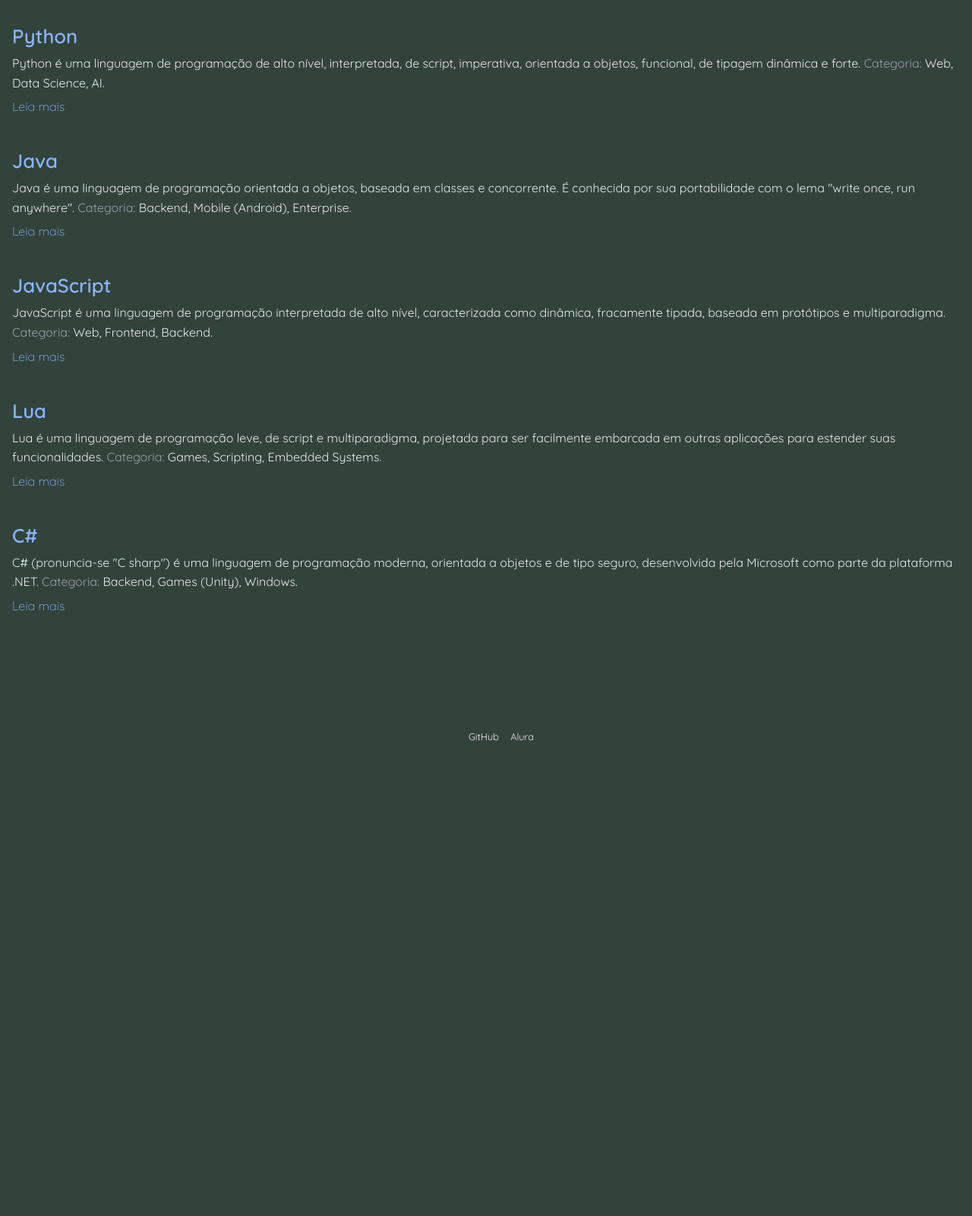
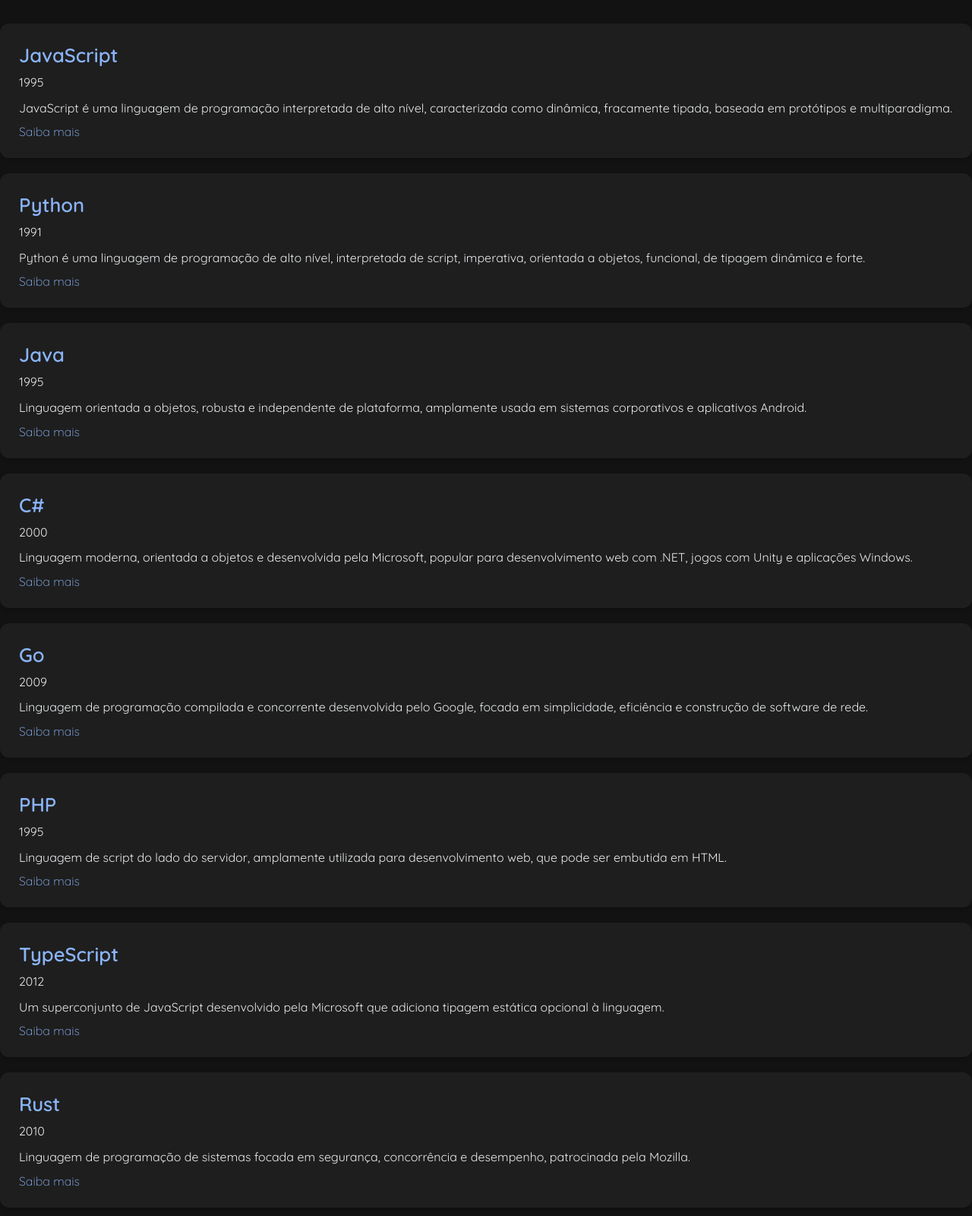
Before and after one commit to Rayloxy/site-buscaLinguagens, a plain HTML site: page index.html in a window 1280 px wide. Shown: the part 120-1720 px from the top of the page at 76% size. Before the commit the page ends 1125 px from the top, so only its background shows below. Drawn offline with Linux system fonts and the light colour scheme.

Commit message:
Aula 02 - Projeto

```diff
--- a/index.html
+++ b/index.html
@@ -1,9 +1,9 @@
 <!DOCTYPE html>
-<html lang="en">
+<html lang="pt-br">
 <head>
     <meta charset="UTF-8">
     <meta name="viewport" content="width=device-width, initial-scale=1.0">
-    <title>Base de programação</title>
+    <title>Base de Conhecimento de Programação</title>
     <link rel="stylesheet" href="style.css">
 </head>
 <body>
@@ -11,57 +11,65 @@
         <h1>Busca de linguagens de programação</h1>
         <div>
             <input type="text" id="campo-busca" placeholder="Digite uma linguagem de programação">
-            <button id="botao-busca">Buscar</button>
+            <button id="botao-busca" onclick="iniciarBusca()">Buscar</button>
         </div>
     </header>
 
     <main>
-        <section>
-            <!-- Exemplo de como um artigo será exibido -->
-            <article>
-                                <h2>Python</h2>
-                <p>
-                    Python é uma linguagem de programação de alto nível, interpretada, de script, imperativa, orientada a objetos, funcional, de tipagem dinâmica e forte.
-                    <strong>Categoria:</strong> Web, Data Science, AI.
-                </p>
-                <a href="https://docs.python.org/3/">Leia mais</a>
+        <section class="card-contrainer">
+             <article class="card">
+                <h2>JavaScript</h2>
+                <p>1995</p>
+                <p>JavaScript é uma linguagem de programação interpretada de alto nível, caracterizada como dinâmica, fracamente tipada, baseada em protótipos e multiparadigma.</p>
+                <a href="https://developer.mozilla.org/pt-BR/docs/Web/JavaScript" target="_blank">Saiba mais</a>
             </article>
-            <article>
-                                <h2>Java</h2>
-                <p>
-                    Java é uma linguagem de programação orientada a objetos, baseada em classes e concorrente. É conhecida por sua portabilidade com o lema "write once, run anywhere".
-                    <strong>Categoria:</strong> Backend, Mobile (Android), Enterprise.
-                </p>
-                <a href="https://docs.oracle.com/en/java/">Leia mais</a>
+            <article class="card">
+                <h2>Python</h2>
+                <p>1991</p>
+                <p>Python é uma linguagem de programação de alto nível, interpretada de script, imperativa, orientada a objetos, funcional, de tipagem dinâmica e forte.</p>
+                <a href="https://docs.python.org/3/" target="_blank">Saiba mais</a>
             </article>
-            <article>
-                <h2>JavaScript</h2>
-                <p>
-                    JavaScript é uma linguagem de programação interpretada de alto nível, caracterizada como dinâmica, fracamente tipada, baseada em protótipos e multiparadigma.
-                    <strong>Categoria:</strong> Web, Frontend, Backend.
-                </p>
-                <a href="https://developer.mozilla.org/en-US/docs/Web/JavaScript">Leia mais</a>
+            <article class="card">
+                <h2>Java</h2>
+                <p>1995</p>
+                <p>Linguagem orientada a objetos, robusta e independente de plataforma, amplamente usada em sistemas corporativos e aplicativos Android.</p>
+                <a href="https://docs.oracle.com/en/java/" target="_blank">Saiba mais</a>
             </article>
-            <article>
-               <h2>Lua</h2>
-                <p>
-                    Lua é uma linguagem de programação leve, de script e multiparadigma, projetada para ser facilmente embarcada em outras aplicações para estender suas funcionalidades.
-                    <strong>Categoria:</strong> Games, Scripting, Embedded Systems.
-                </p>
-                <a href="https://www.lua.org/docs.html">Leia mais</a>
+            <article class="card">
+                <h2>C#</h2>
+                <p>2000</p>
+                <p>Linguagem moderna, orientada a objetos e desenvolvida pela Microsoft, popular para desenvolvimento web com .NET, jogos com Unity e aplicações Windows.</p>
+                <a href="https://learn.microsoft.com/pt-br/dotnet/csharp/" target="_blank">Saiba mais</a>
             </article>
-            <article>
-                <h2>C#</h2>
-                <p>
-                    C# (pronuncia-se "C sharp") é uma linguagem de programação moderna, orientada a objetos e de tipo seguro, desenvolvida pela Microsoft como parte da plataforma .NET.
-                    <strong>Categoria:</strong> Backend, Games (Unity), Windows.
-                </p>
-                <a href="https://learn.microsoft.com/pt-br/dotnet/csharp/tour-of-csharp/">Leia mais</a>
+            <article class="card">
+                <h2>Go</h2>
+                <p>2009</p>
+                <p>Linguagem de programação compilada e concorrente desenvolvida pelo Google, focada em simplicidade, eficiência e construção de software de rede.</p>
+                <a href="https://go.dev/doc/" target="_blank">Saiba mais</a>
+            </article>
+            <article class="card">
+                <h2>PHP</h2>
+                <p>1995</p>
+                <p>Linguagem de script do lado do servidor, amplamente utilizada para desenvolvimento web, que pode ser embutida em HTML.</p>
+                <a href="https://www.php.net/manual/pt_BR/" target="_blank">Saiba mais</a>
+            </article>
+            <article class="card">
+                <h2>TypeScript</h2>
+                <p>2012</p>
+                <p>Um superconjunto de JavaScript desenvolvido pela Microsoft que adiciona tipagem estática opcional à linguagem.</p>
+                <a href="https://www.typescriptlang.org/docs/" target="_blank">Saiba mais</a>
+            </article>
+            <article class="card">
+                <h2>Rust</h2>
+                <p>2010</p>
+                <p>Linguagem de programação de sistemas focada em segurança, concorrência e desempenho, patrocinada pela Mozilla.</p>
+                <a href="https://doc.rust-lang.org/book/" target="_blank">Saiba mais</a>
             </article>
         </section>
     </main>
 
     <footer class="footer">
+
         <ul class="footer-links">
             <li>
                 <a href="https://github.com/Rayloxy">GitHub</a>
@@ -71,37 +79,34 @@
             </li>
         </ul>
     </footer>
+    <script src="script.js"></script>
     <script>
-        /**
-         * Função para filtrar os artigos com base no termo de busca.
-         */
-        function iniciarBusca() {
-            // 1. Pega o valor digitado no campo de busca e converte para minúsculas.
-            const termoBusca = document.getElementById('campo-busca').value.toLowerCase();
+        // Espera o documento HTML ser completamente carregado para executar o script.
+        document.addEventListener('DOMContentLoaded', () => {
 
-            // 2. Seleciona todos os elementos <article> da página.
-            const artigos = document.querySelectorAll('article');
+            // 1. Pega os elementos do HTML com os quais vamos interagir.
+            const campoBusca = document.getElementById('campo-busca');
+            const botaoBusca = document.getElementById('botao-busca');
+            const cards = document.querySelectorAll('.card'); // Pega todos os cards de linguagens.
 
-            // 3. Itera sobre cada artigo para verificar se ele corresponde à busca.
-            artigos.forEach(artigo => {
-                // Pega o texto do título (h2) do artigo e converte para minúsculas.
-                const titulo = artigo.querySelector('h2').textContent.toLowerCase();
+            /**
+             * 2. Função que filtra os cards visíveis com base no termo de busca.
+             */
+            function filtrarCards() {
+                // Pega o valor digitado no campo de busca e converte para minúsculas.
+                const termoBusca = campoBusca.value.toLowerCase();
 
-                // 4. Verifica se o título do artigo inclui o termo buscado.
-                if (titulo.includes(termoBusca)) {
-                    // Se corresponder, o artigo é exibido.
-                    artigo.style.display = 'block';
-                } else {
-                    // Se não corresponder, o artigo é ocultado.
-                    artigo.style.display = 'none';
-                }
-            });
-        }
+                // 3. Itera sobre cada card para decidir se ele deve ser mostrado ou escondido.
+                cards.forEach(card => {
+                    const tituloCard = card.querySelector('h2').textContent.toLowerCase();
 
-        // Adiciona um "ouvinte de eventos" para acionar a busca a cada tecla digitada.
-        document.getElementById('campo-busca').addEventListener('keyup', iniciarBusca);
-        // O botão de busca também pode acionar a função.
-        document.getElementById('botao-busca').addEventListener('click', iniciarBusca);
+                    card.style.display = tituloCard.includes(termoBusca) ? 'block' : 'none';
+                });
+            }
+
+            // 4. Adiciona o "ouvinte de evento" para o clique no botão.
+            botaoBusca.addEventListener('click', filtrarCards);
+        });
     </script>
 </body>
 </html>
--- a/style.css
+++ b/style.css
@@ -8,7 +8,9 @@
     --primary-color: #8ab4f8; /* Cor primária (azul claro) */
     --secondary-color: #e8eaed; /* Cor secundária (cinza claro) */
     --tertiary-color: #9aa0a6; /* Cor terciária (cinza médio) */
-    --bg-color: #32433c; /* Cor de fundo (cinza escuro) */
+    --bg-color: #121212; /* Cor de fundo (preto suave) */
+    --card-bg-color: #1e1e1e; /* Cor de fundo para os cards */
+    --border-color: #3c4043; /* Cor para bordas sutis */
 }
 
 body {
@@ -95,24 +97,24 @@ main {
     padding-bottom: 5rem; /* Adiciona espaço para o rodapé não colar no último artigo */
 }
 
-article {
-    background: none; /* Sem cor de fundo */
-    border-radius: 0; /* Sem bordas arredondadas */
-    padding: 0; /* Remove o padding */
-    padding: 0 1rem; /* Espaçamento interno nos lados */
+.card {
+    background: var(--card-bg-color); /* Fundo sutil para o card */
+    border-radius: 12px; /* Bordas mais arredondadas e modernas */
+    padding: 1.5rem; /* Espaçamento interno consistente */
     margin-bottom: 1.25rem; /* Margem inferior */
-    box-shadow: none; /* Sem sombra */
-    transition: background-color 0.3s ease, border-bottom-color 0.3s ease; /* Transição suave */
-    border-bottom: 1px solid var(--bg-color); /* Borda inferior */
-    padding-bottom: 1.5rem; /* Espaçamento interno inferior */
+    border: 1px solid transparent; /* Borda inicial transparente */
+    box-shadow: 0 2px 4px rgba(0, 0, 0, 0.2); /* Sombra sutil para profundidade */
+    transition: transform 0.3s ease, box-shadow 0.3s ease, border-color 0.3s ease; /* Transição suave para os efeitos */
 }
 
-article:hover {
-    transform: scale(1.01); /* Aumenta ligeiramente o tamanho ao passar o mouse */
+.card:hover {
+    transform: translateY(-5px); /* Levanta o card ao passar o mouse */
+    box-shadow: 0 8px 16px rgba(0, 0, 0, 0.3); /* Sombra mais pronunciada no hover */
+    border-color: var(--primary-color); /* Adiciona uma borda na cor de destaque */
     cursor: pointer; /* Muda o cursor para uma mão */
 }
 
-article h2 {
+.card h2 {
     margin-top: 0; /* Remove a margem superior */
     font-weight: 600; /* Peso da fonte */
     font-size: 1.6rem; /* Tamanho da fonte */
@@ -122,7 +124,7 @@ article h2 {
     color: var(--primary-color); /* Cor do texto */
 }
 
-article p {
+.card p {
     margin: 0.5rem 0; /* Margem superior e inferior */
     line-height: 1.6; /* Altura da linha para melhor legibilidade */
     font-size: 1rem; /* Tamanho da fonte */
@@ -130,18 +132,18 @@ article p {
     color: var(--secondary-color); /* Cor do texto */
 }
 
-article p strong {
+.card p strong {
     color: var(--tertiary-color); /* Cor do texto em negrito */
     font-weight: 400; /* Peso da fonte */
 }
 
-article a {
+.card a {
     color: var(--primary-color); /* Cor do link */
     text-decoration: none; /* Remove o sublinhado padrão */
     font-weight: 200; /* Peso da fonte */
 }
 
-article a:hover {
+.card a:hover {
     text-decoration: underline; /* Adiciona sublinhado ao passar o mouse */
 }
 
@@ -197,7 +199,7 @@ article a:hover {
         padding: 0 1rem; /* Adiciona espaçamento lateral */
     }
 
-    article:hover { /* Estilos para o article em telas menores */
+    .card:hover { /* Estilos para o article em telas menores */
         transform: none; /* Remove o efeito de escala ao passar o mouse */
     }
 }
@@ -214,7 +216,7 @@ article a:hover {
         font-size: 1rem; /* Reduz o tamanho da fonte */
     }
 
-    article h2 { /* Estilos para o h2 do article em telas muito pequenas */
+    .card h2 { /* Estilos para o h2 do article em telas muito pequenas */
         font-size: 1.3rem; /* Reduz o tamanho da fonte */
     }
 
```
Also changed, not shown: data.json (added, +50 -0 lines), script.js (added, +7 -0 lines).
